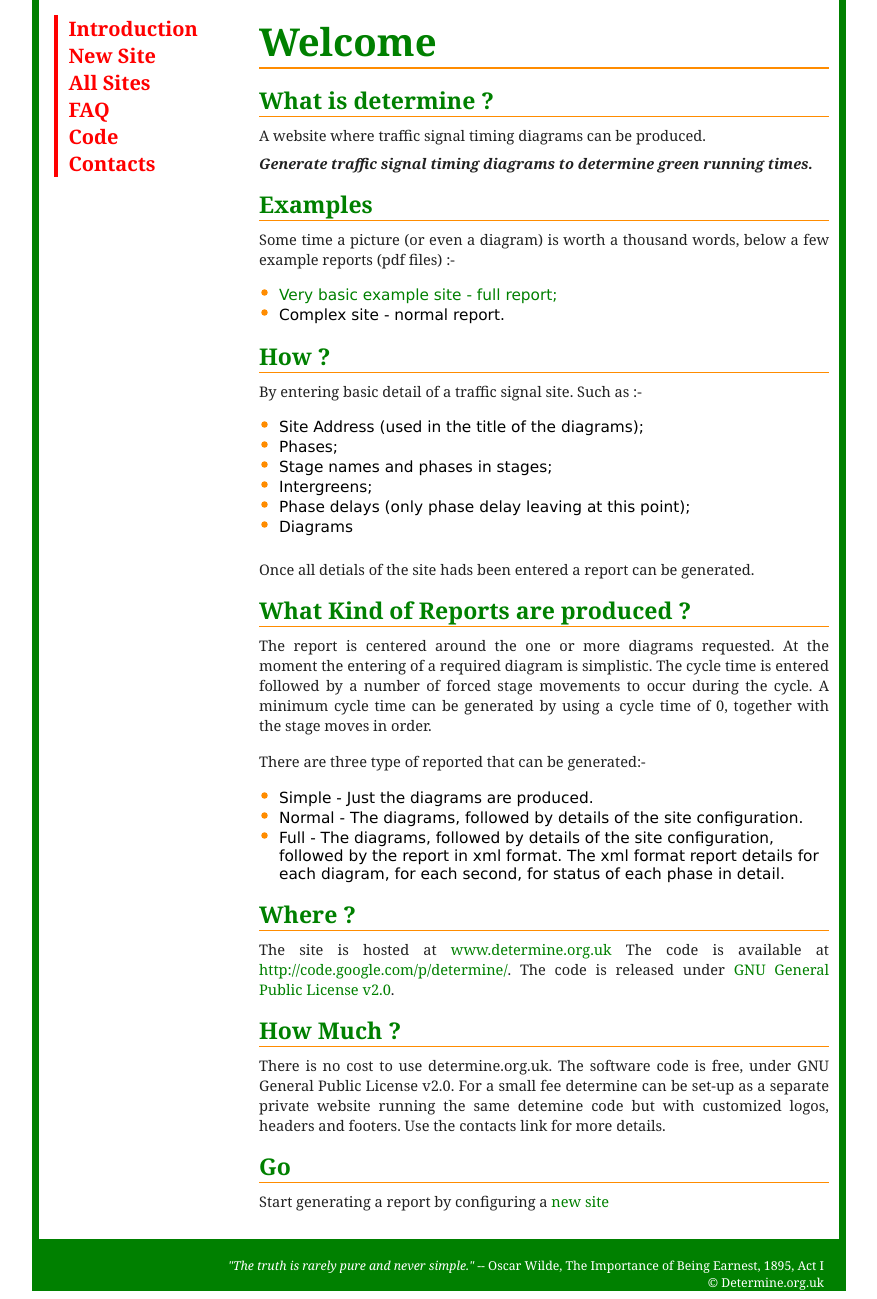
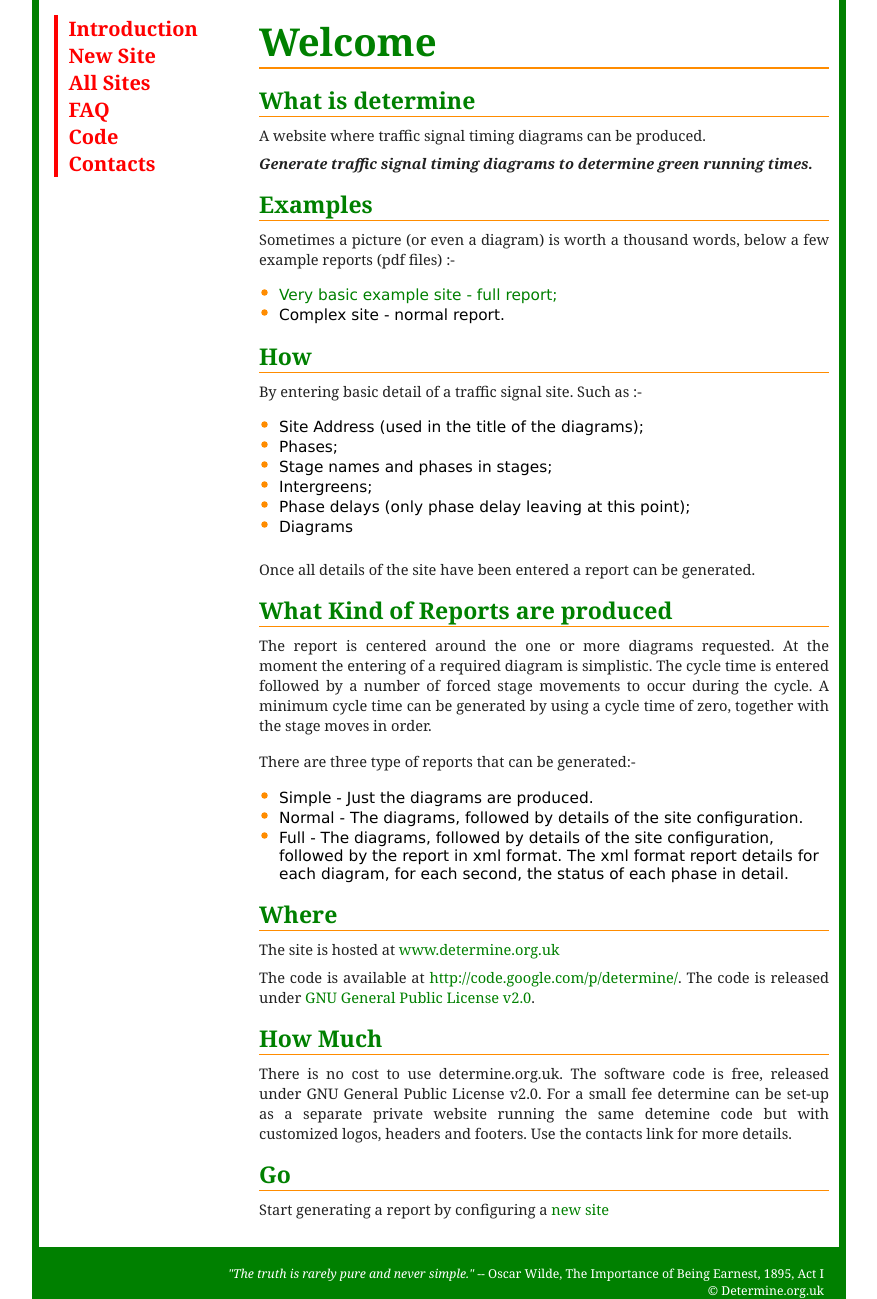
Before and after one commit to bmsleight/determine, a Django app: template django/determine/templates/home.html in a window 1280 px wide. Shown: the part 191-1490 px from the top of the page, without its empty margins (201-1078 px from the left). Run offline with Django 3.2, Linux system fonts and the light colour scheme; the template is opened without the code that fills it, so the values that code supplies are empty.

Commit message:
Updating home.html

```diff
--- a/django/determine/templates/home.html
+++ b/django/determine/templates/home.html
@@ -2,18 +2,18 @@
 {% block title %}Determine{% endblock %}
 {% block content %}
 <h2>Welcome</h2>
-<h4>What is determine ?</h4>
+<h4>What is determine</h4>
 <p>A website where traffic signal timing diagrams can be produced.</p>
 <p><i><b>Generate traffic signal timing diagrams to determine green running times.</b></i></p>
 
 <h4>Examples</h4>
-<p>Some time a picture (or even a diagram) is worth a thousand words, below a few example reports (pdf files) :-</p>
+<p>Sometimes a picture (or even a diagram) is worth a thousand words, below a few example reports (pdf files) :-</p>
 <ul>
 <li><a href=http://www.determine.org.uk/examples/01234-a-nice-test-1.pdf>Very basic example site - full report;</a></li>
 <li>Complex site - normal report.</li>
 </ul>
 
-<h4>How ?</h4>
+<h4>How</h4>
 <p>By entering basic detail of a traffic signal site. Such as :-</p>
 <ul>
 <li>Site Address (used in the title of the diagrams);</li>
@@ -23,22 +23,23 @@
 <li>Phase delays (only phase delay leaving at this point);</li>
 <li>Diagrams</li>
 </ul>
-<p>Once all detials of the site hads been entered a report can be generated.</p>
-<h4>What Kind of Reports are produced ?</h4>
-<p>The report is centered around the one or more diagrams requested. At the moment the entering of a required diagram is simplistic. The cycle time is entered followed by a number of forced stage movements  to occur during the cycle. A minimum cycle time can be generated by using a cycle time of 0, together with the stage moves in order.<p>
-<p>There are three type of reported that can be generated:-</p>
+<p>Once all details of the site have been entered a report can be generated.</p>
+<h4>What Kind of Reports are produced</h4>
+<p>The report is centered around the one or more diagrams requested. At the moment the entering of a required diagram is simplistic. The cycle time is entered followed by a number of forced stage movements  to occur during the cycle. A minimum cycle time can be generated by using a cycle time of zero, together with the stage moves in order.<p>
+<p>There are three type of reports that can be generated:-</p>
 <ul>
 <li>Simple - Just the diagrams are produced.</li>
 <li>Normal - The diagrams, followed by details of the site configuration. </li>
-<li>Full - The diagrams, followed by details of the site configuration, followed by the report in xml format. The xml format report details for each diagram, for each second, for status of each phase in detail. </li>
+<li>Full - The diagrams, followed by details of the site configuration, followed by the report in xml format. The xml format report details for each diagram, for each second, the status of each phase in detail. </li>
 </ul>
 
-<h4>Where ?</h4>
+<h4>Where</h4>
 
-<p>The site is hosted at <a href=www.determine.org.uk>www.determine.org.uk</a> The code is available at <a href=http://code.google.com/p/determine/>http://code.google.com/p/determine/</a>. The code is released under <a href=http://www.gnu.org/licenses/gpl-2.0.html>GNU General Public License v2.0</a>.</p>
+<p>The site is hosted at <a href=www.determine.org.uk>www.determine.org.uk</a> </p>
+<p>The code is available at <a href=http://code.google.com/p/determine/>http://code.google.com/p/determine/</a>. The code is released under <a href=http://www.gnu.org/licenses/gpl-2.0.html>GNU General Public License v2.0</a>.</p>
 
-<h4>How Much ?</h4>
-<p>There is no cost to use determine.org.uk. The software code is free, under GNU General Public License v2.0.  For a small fee determine can be set-up as a separate private website running the same detemine code but with customized logos, headers and footers. Use the contacts link for more details. </p>
+<h4>How Much</h4>
+<p>There is no cost to use determine.org.uk. The software code is free, released under GNU General Public License v2.0.  For a small fee determine can be set-up as a separate private website running the same detemine code but with customized logos, headers and footers. Use the contacts link for more details. </p>
 
 <h4>Go</h4>
 <p>Start generating a report by configuring a <a href="./new-site">new site</a></p>
```
